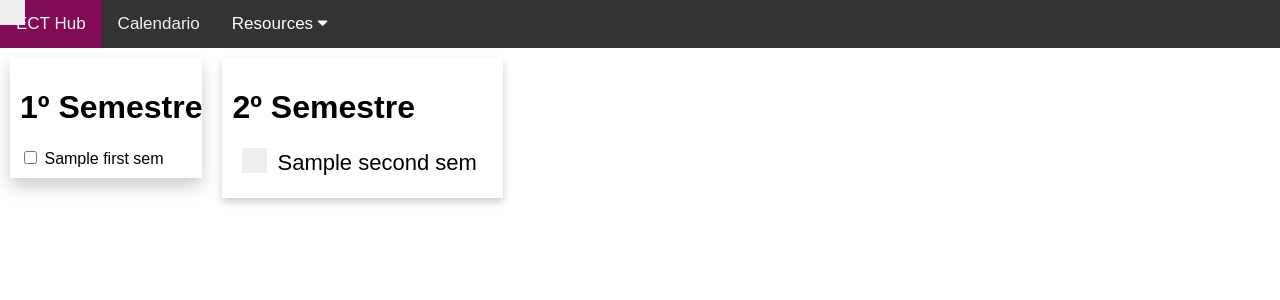
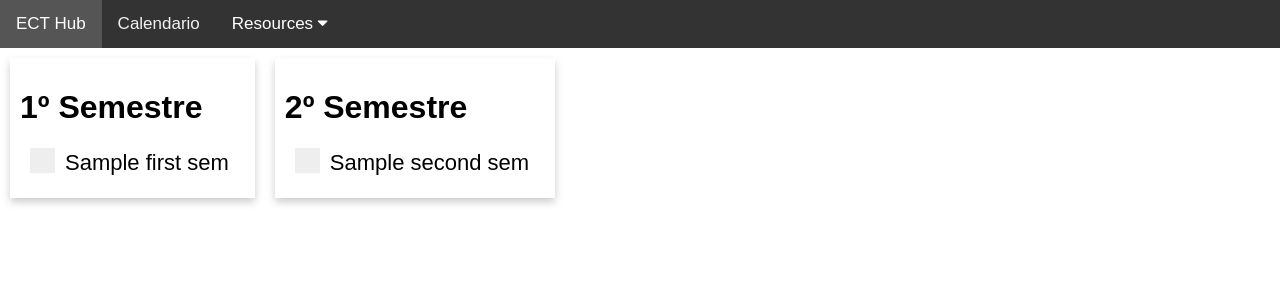
Before and after one commit to coutooo/ECTHub, a Django app: template pages/templates/subjects3.html in a window 1280 px wide. Shown: the top 300 px of the page. Run offline with Django 3.2, Linux system fonts and the light colour scheme; the template is opened without the code that fills it: most values are stand-ins (such as "Sample title", 1, 10 or a date in 2020).

Commit message:
small changes

```diff
--- a/pages/templates/home.html
+++ b/pages/templates/home.html
@@ -1,6 +1,4 @@
 {% extends 'base.html' %}
-
-
 
 {% block content %}
 {% load static %}
--- a/pages/templates/subjects3.html
+++ b/pages/templates/subjects3.html
@@ -7,7 +7,7 @@
             <div class="card card-stats">
                 <h1 class="card-title">1º Semestre</h1>
                 {% for id, name in first_sem.items %}
-                    <div class="card-body">
+                    <div class="container">
                         <input type="checkbox">
                         <span class="checkmark"></span>
                         <a href="/resources?sub={{ id }}" style="text-decoration : none; color : #000000;">{{ name }}</a>
--- a/pages/views.py
+++ b/pages/views.py
@@ -104,7 +104,7 @@ def resources_list(request):
 
     id = request.GET['sub']
 
-    return render(request,'files_list.html',{
+    return render(request,"files_list.html",{
         'id' : id,
         'sub' : getName(id),
         'files' : files
```
Also changed, not shown: pages/models.py (line endings or trailing spaces).
